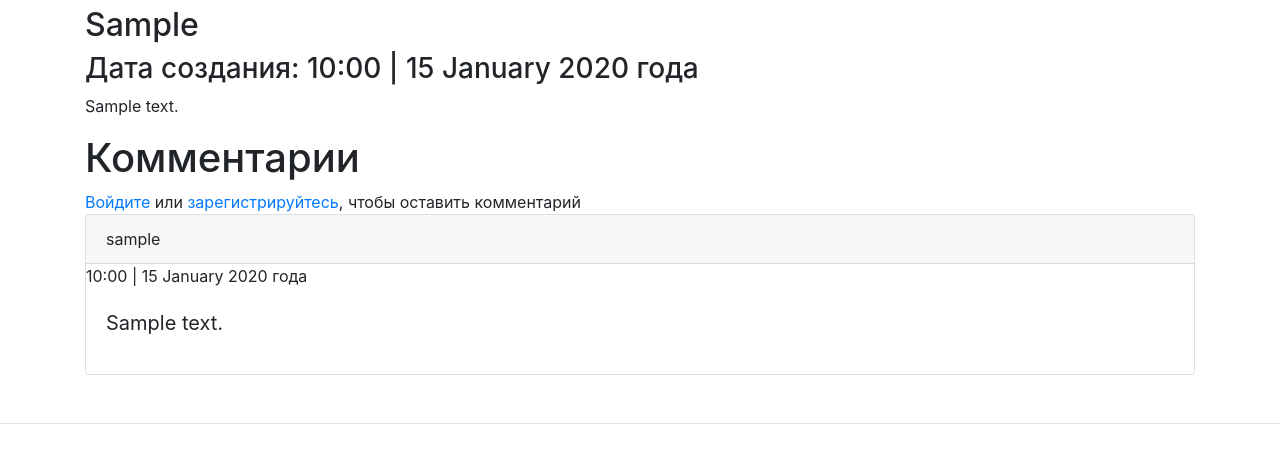
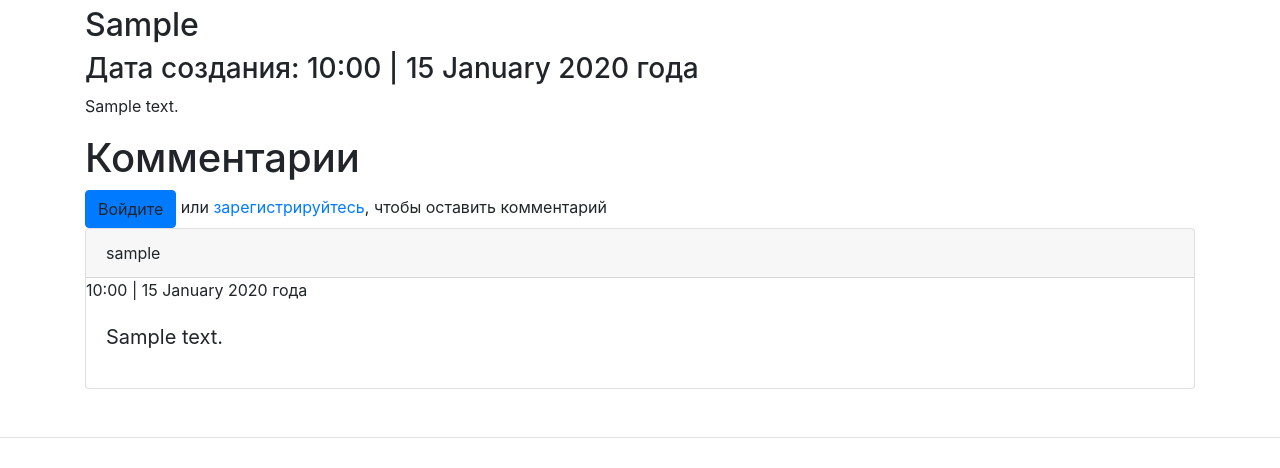
Before and after one commit to stepan24icsanov/mysite, a Flask app: page /articles/1 in a window 1280 px wide. Shown: the part 263-731 px from the top of the page. Run offline with Flask 2, Linux system fonts and the light colour scheme; tables that the repository leaves empty hold one stand-in row (values such as "Sample post"); some libraries are stand-ins or nearby versions.

Commit message:
authorization on the article page

```diff
--- a/webapp/templates/articles/article.html
+++ b/webapp/templates/articles/article.html
@@ -26,7 +26,7 @@
         });
     </script>
     {% else %}
-        <a href="/login?next={{ request.path }}">Войдите</a> или <a href="/register">зарегистрируйтесь</a>, чтобы оставить комментарий
+        <a class="btn btn-primary" data-toggle="modal" data-target="#exampleModal">Войдите</a> или <a href="/register">зарегистрируйтесь</a>, чтобы оставить комментарий
     {% endif %}
 </form>
 
```
